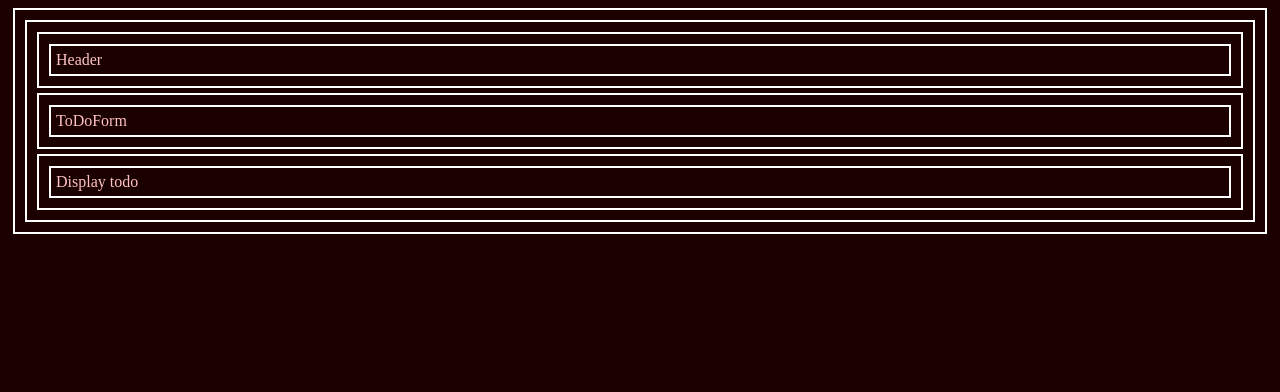
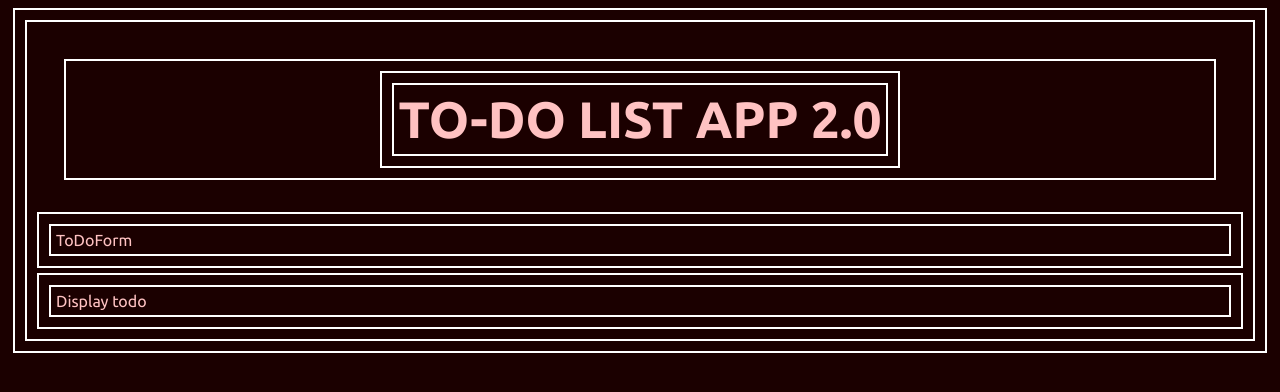
Before and after one commit to aakkss37/MERN-TODO-2.O, a React (Create React App) app in the folder client/: page / in a window 1280 px wide. Shown: the top 392 px of the page. Built offline with nearby package versions, Linux system fonts and the light colour scheme.

Commit message:
header completed

```diff
--- a/client/src/App.css
+++ b/client/src/App.css
@@ -1,6 +1,16 @@
+@import url('https://fonts.googleapis.com/css2?family=Ubuntu:ital,wght@0,300;0,400;0,500;0,700;1,300;1,400;1,500&display=swap');
 body *{
 	border: 2px solid white;
 	margin: 5px;
 	padding: 5px;
 	color: rgb(255, 194, 194);
+	font-family: 'Ubuntu', sans-serif;
 }
+
+.headerContainer{
+	display: flex;
+	justify-content: center;
+	align-items: center;
+	margin: 2rem;
+	font-size: 1.6rem;
+}
--- a/client/src/App.js
+++ b/client/src/App.js
@@ -6,13 +6,13 @@ import ToDoForm from './components/ToDoForm';
 function App () {
 	return (
 		<div className="App">
-			<div className='header'>
+			<div className='headerContainer'>
 				<Header />
 			</div>
-			<div className='form'>
+			<div className='formConatiner'>
 				<ToDoForm/>
 			</div>
-			<div className='display-todo'>
+			<div className='todoContainer'>
 				<DisplayToDo/>
 			</div>
 		</div>
--- a/client/src/components/Header.jsx
+++ b/client/src/components/Header.jsx
@@ -2,8 +2,8 @@ import React from 'react'
 
 const Header = () => {
   return (
-	<div>
-	  Header
+	<div className='header'>
+	  <h1>TO-DO LIST APP 2.0</h1>
 	</div>
   )
 }
```
